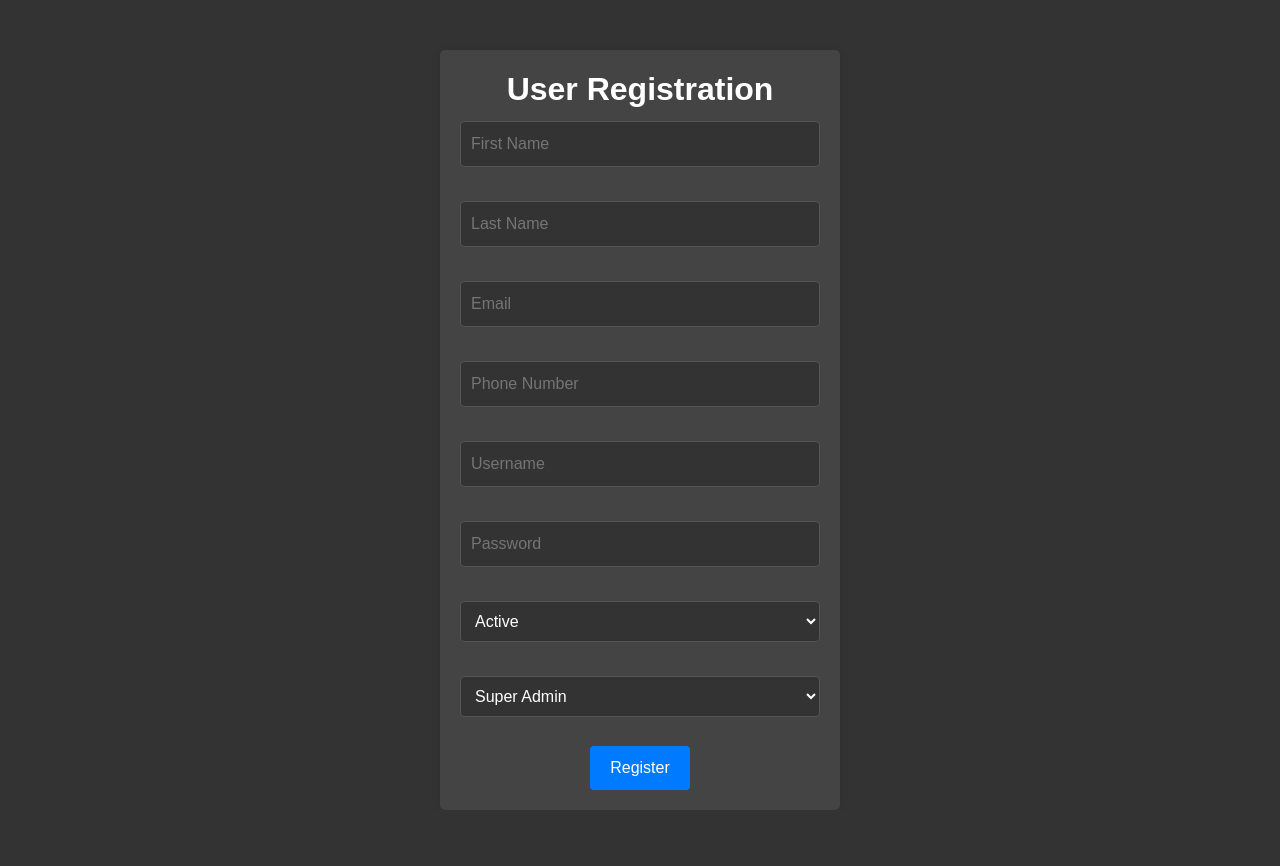
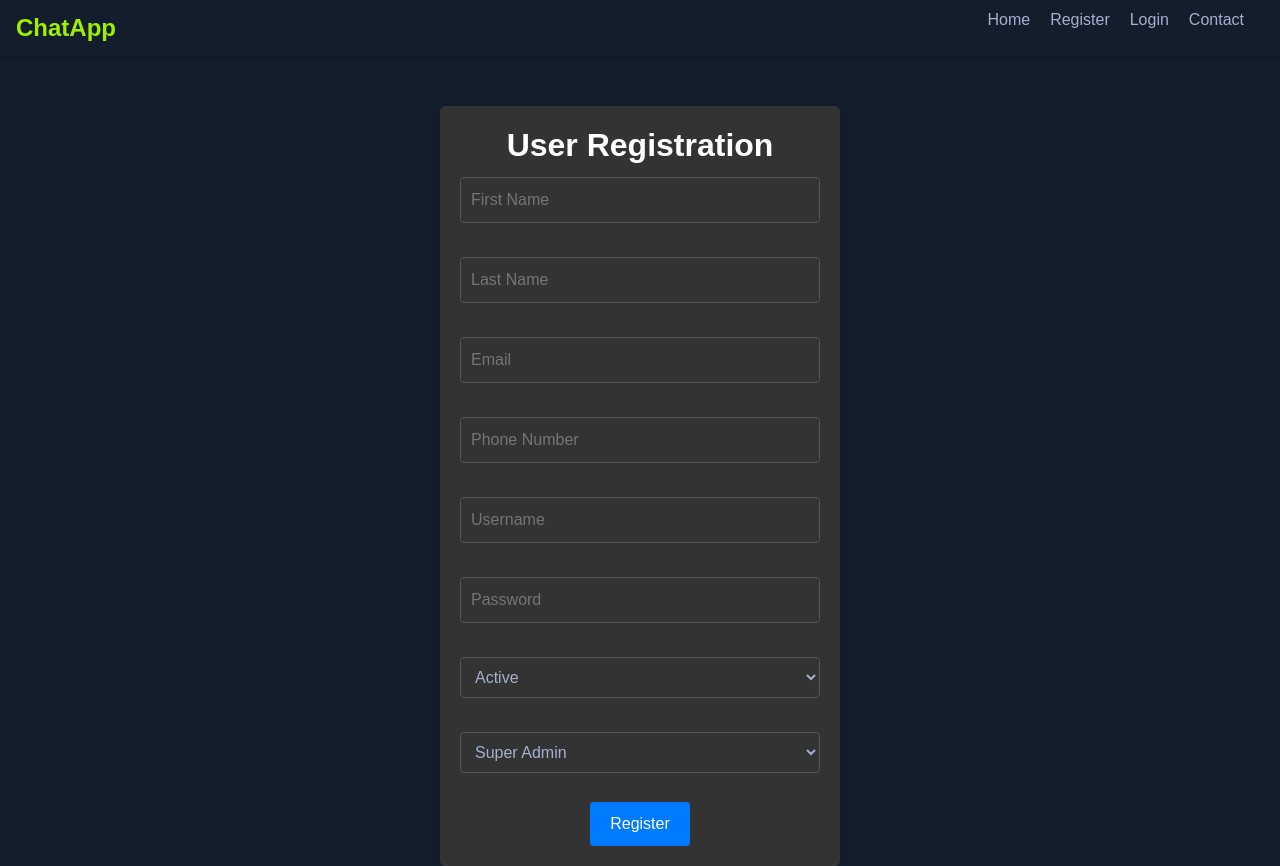
Before and after one commit to shijisohail/chat-app, a Django app: page /user/register/ in a window 1280 px wide. Before the commit the page ends 810 px from the top, so only its background shows below. Run offline with Django 4.2, Linux system fonts and the light colour scheme; some libraries are stand-ins or nearby versions.

Commit message:
TEMPLATE Changes

```diff
--- a/channels_sockets/urls.py
+++ b/channels_sockets/urls.py
@@ -18,8 +18,10 @@ Including another URLconf
 from django.contrib import admin
 from django.urls import include, path
 
+import chat.views
+
 urlpatterns = [
-    path("", include("chat.urls")),
+    path("", chat.views.homepage),
     path("chat/", include("chat.urls")),
     path("admin/", admin.site.urls),
     path('user/', include('user.urls')),
--- a/chat/urls.py
+++ b/chat/urls.py
@@ -2,7 +2,7 @@ from django.urls import path
 from . import views
 
 urlpatterns = [
-    path("", views.homepage),
+    path("", views.homepage, name="homepage"),
     path("room-register/", views.room_register, name="room-register"),
     path("<str:room_name>/", views.room, name="chat-room"),
 ]
--- /dev/null
+++ b/templates/navbar.html
@@ -0,0 +1,64 @@
+<!DOCTYPE html>
+<html lang="en">
+<head>
+    <meta charset="UTF-8">
+    <meta name="viewport" content="width=device-width, initial-scale=1.0">
+    <title>Dark Mode Navbar</title>
+    <style>
+        body {
+            margin: 0;
+            padding: 0;
+            background-color: #141d2b;
+            color: #a4b1cd;
+            font-family: Arial, sans-serif;
+        }
+
+        .navbar {
+            display: flex;
+            justify-content: space-between;
+            align-items: center;
+            background-color: #141d2b;
+            padding: 15px 30px;
+            box-shadow: 0 2px 5px rgba(0, 0, 0, 0.2);
+        }
+
+        .logo {
+            font-size: 24px;
+            font-weight: bold;
+            color: #9fef00;
+
+        }
+
+        .nav-links {
+            list-style: none;
+            padding: 0;
+            display: flex;
+        }
+
+        .nav-links li {
+            margin-right: 20px;
+        }
+
+        .nav-links a {
+            text-decoration: none;
+            color: #a4b1cd;
+            transition: color 0.3s;
+        }
+
+        .nav-links a:hover {
+            color: #9fef00;
+        }
+    </style>
+</head>
+<body>
+    <nav class="navbar">
+        <div class="logo">ChatApp</div>
+        <ul class="nav-links">
+            <li><a href="{% url "homepage" %}">Home</a></li>
+            <li><a href="{% url "user_registration" %}">Register</a></li>
+            <li><a href="#">Login</a></li>
+            <li><a href="#">Contact</a></li>
+        </ul>
+    </nav>
+</body>
+</html>
--- a/templates/room.html
+++ b/templates/room.html
@@ -1,3 +1,4 @@
+{% include 'navbar.html' %}
 <!DOCTYPE html>
 <html>
 <head>
--- a/templates/room_register.html
+++ b/templates/room_register.html
@@ -1,3 +1,4 @@
+{% include 'navbar.html' %}
 <!DOCTYPE html>
 <html lang="en">
 <head>
--- a/templates/user_creation.html
+++ b/templates/user_creation.html
@@ -8,14 +9,14 @@
     <style>
         /* Custom CSS for dark mode */
         body {
-            background-color: #333;
-            color: #fff;
+            background-color: #141d2b;
+            color: #a4b1cd;
             font-family: Arial, sans-serif;
             text-align: center;
         }
 
         .container {
-            background-color: #444;
+            background-color: #333;
             border-radius: 5px;
             box-shadow: 0 0 10px rgba(0, 0, 0, 0.1);
             width: 400px;
@@ -39,7 +40,7 @@
             border-radius: 4px;
             box-sizing: border-box;
             background-color: #333;
-            color: #fff;
+            color: #a4b1cd;
         }
 
         button {
@@ -79,16 +80,5 @@
             <button type="submit">Register</button>
         </form>
     </div>
-
-    <!-- Add a button to toggle dark mode -->
-{#    <div style="margin-top: 20px;">#}
-{#        <button onclick="toggleDarkMode()">Toggle Dark Mode</button>#}
-{#    </div>#}
-{##}
-{#    <script>#}
-{#        function toggleDarkMode() {#}
-{#            document.body.classList.toggle("dark-mode");#}
-{#        }#}
-{#    </script>#}
 </body>
 </html>
```
Also changed, not shown: other parts of templates/user_creation.html (+3 -2 lines), templates/homepage.html (+23 -21 lines).
